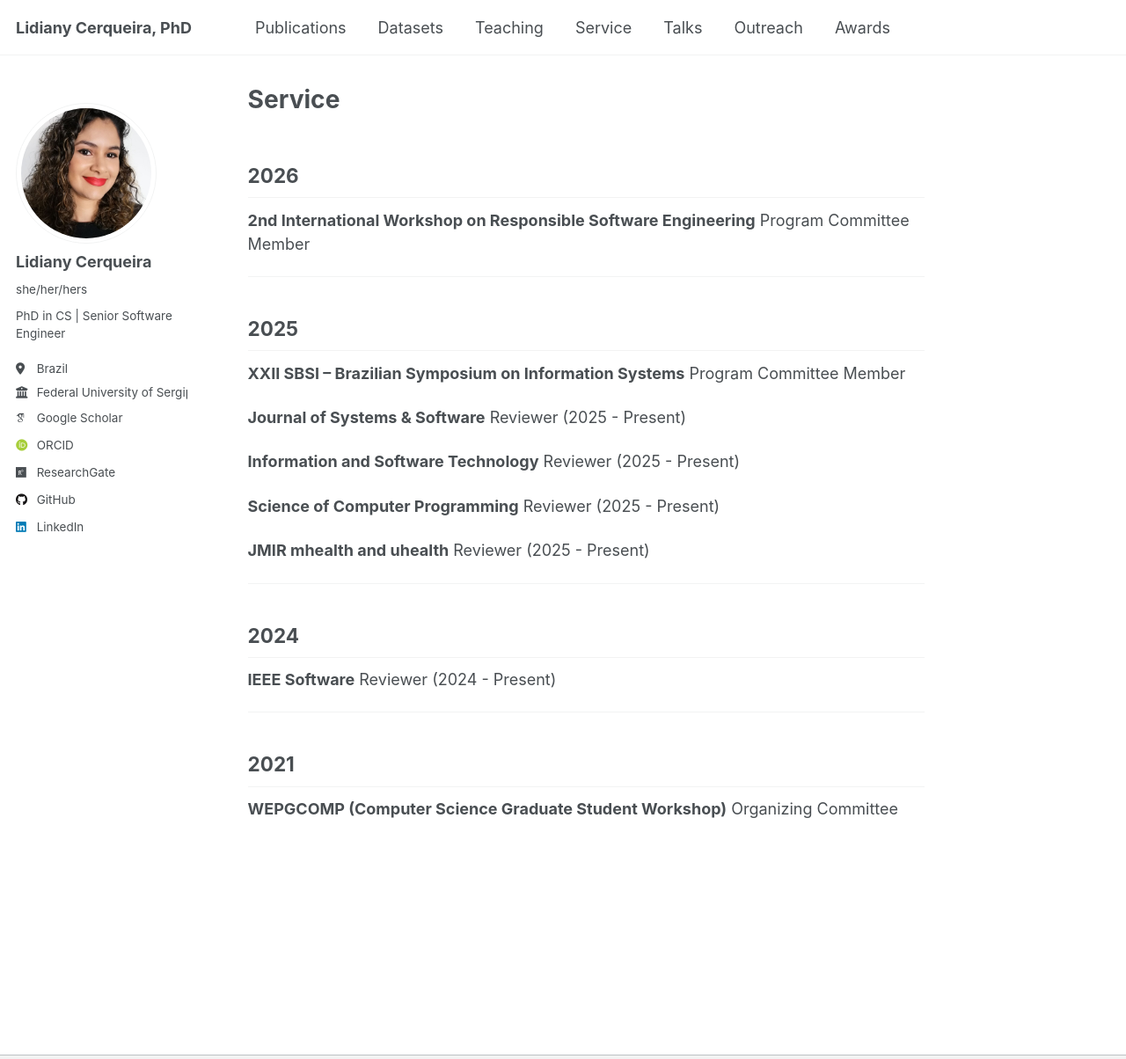
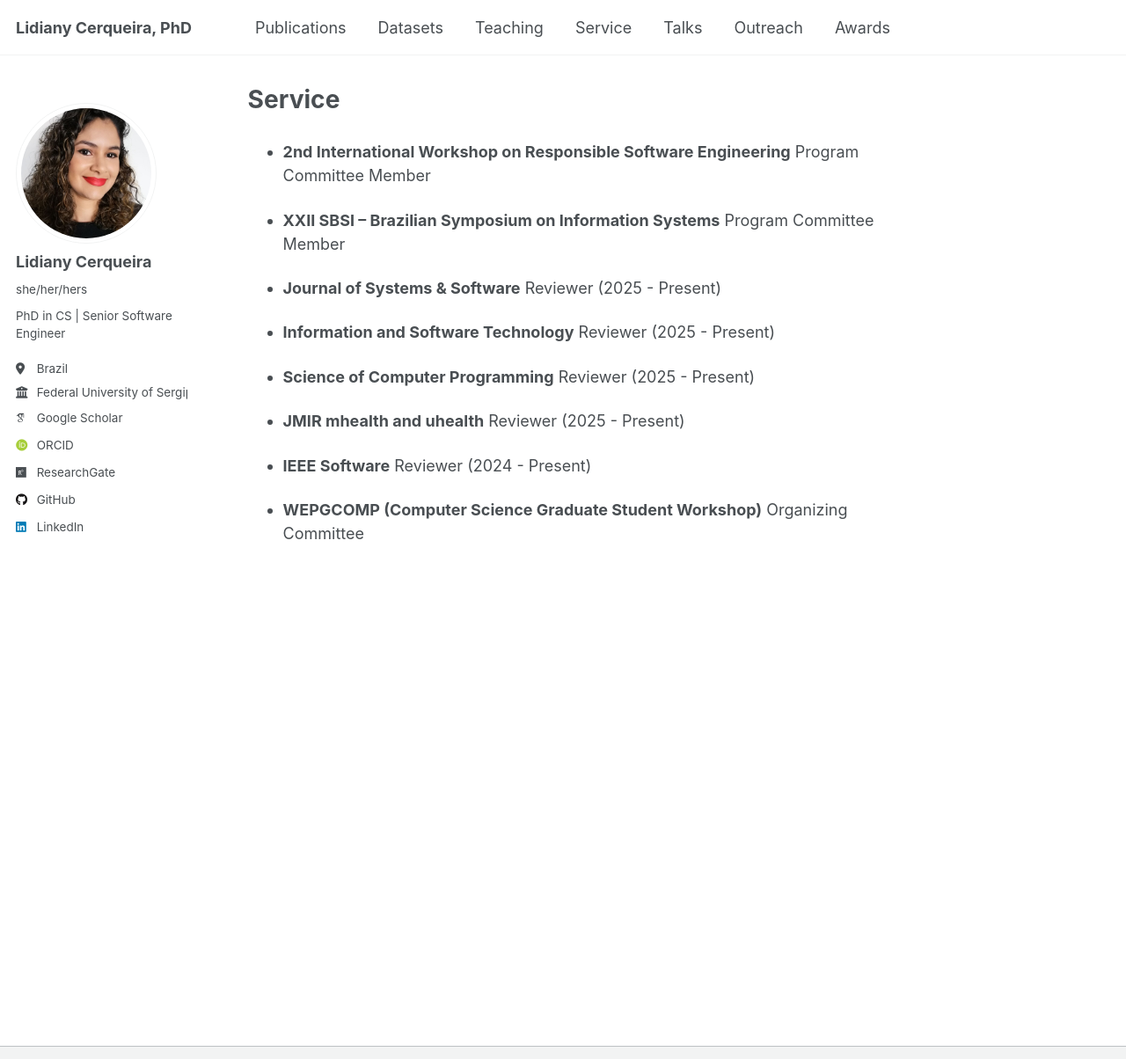
Before and after one commit to lidianycs/lidianycs.github.io, a Jekyll site: the page built from _pages/service.md, in a window 1280 px wide and 1400 px high, cut to the strip 0-1204 px from the top of the window. Shown: the whole strip at 88% size. Built offline with Jekyll 4.4.1, drawn with Linux system fonts in a browser that asks for light colours; some web fonts are replaced.

Commit message:
Update service.md

```diff
--- a/_pages/service.md
+++ b/_pages/service.md
@@ -6,40 +6,27 @@ description: Academic service, program committees, and peer review activities.
 author_profile: true
 ---
 
-## 2026
 
-**2nd International Workshop on Responsible Software Engineering**
+- **2nd International Workshop on Responsible Software Engineering**
 Program Committee Member
 
----
-
-## 2025
-
-**XXII SBSI – Brazilian Symposium on Information Systems**
+- **XXII SBSI – Brazilian Symposium on Information Systems**
 Program Committee Member
 
-**Journal of Systems & Software**
+- **Journal of Systems & Software**
 Reviewer (2025 - Present)
 
-**Information and Software Technology**
+- **Information and Software Technology**
 Reviewer (2025 - Present)
 
-**Science of Computer Programming**
+- **Science of Computer Programming**
 Reviewer (2025 - Present)
 
-**JMIR mhealth and uhealth**
+- **JMIR mhealth and uhealth**
 Reviewer (2025 - Present)
 
----
-
-## 2024
-
-**IEEE Software**
+- **IEEE Software**
 Reviewer (2024 - Present)
 
----
-
-## 2021
-
-**WEPGCOMP (Computer Science Graduate Student Workshop)**
+- **WEPGCOMP (Computer Science Graduate Student Workshop)**
 Organizing Committee
```
